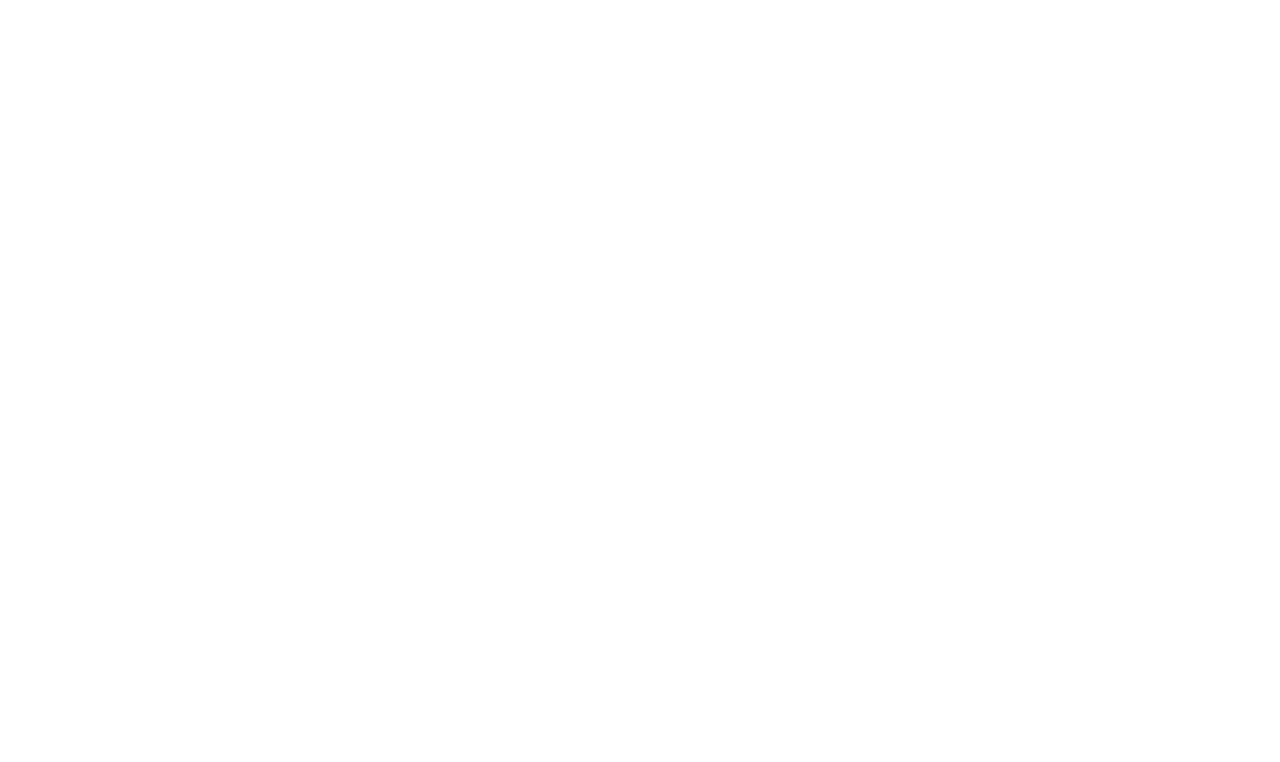
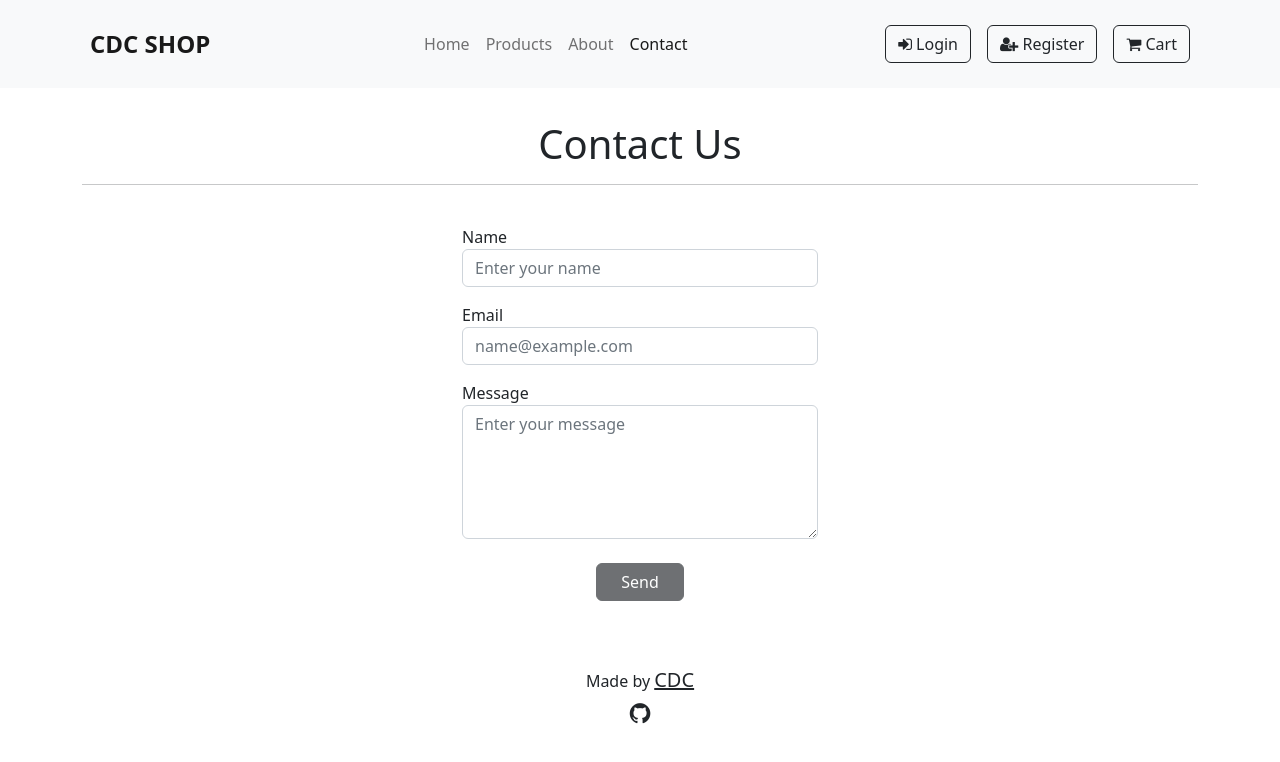
Before and after one commit to dnl-trpp/CDC_app, a React (Create React App) app in the folder frontend/: page /contact in a window 1280 px wide. Before the commit this address had no page. Shown: the top 762 px of the page. Built offline with nearby package versions, Linux system fonts and the light colour scheme.

Commit message:
AboutPage, ContactPage, ProductsPage

```diff
--- a/frontend/package.json
+++ b/frontend/package.json
@@ -3,6 +3,8 @@
   "version": "0.1.0",
   "private": true,
   "dependencies": {
+    "@fortawesome/fontawesome-svg-core": "^6.3.0",
+    "@fortawesome/free-solid-svg-icons": "^6.3.0",
     "@testing-library/jest-dom": "^5.16.5",
     "@testing-library/react": "^13.4.0",
     "@testing-library/user-event": "^13.5.0",
--- a/frontend/src/App.js
+++ b/frontend/src/App.js
@@ -1,16 +1,22 @@
 import React from 'react'
 import "./App.css";
-import Products from "./components/Products";
+
 import WarehouseManagement from "./components/WarehouseManagement";
 import Home from "./pages/Home";
-import Merchant from "./pages/Merchant";
+import Merchant from './pages/Merchant';
+import AboutPage from './pages/AboutPage';
+import ContactPage from './pages/ContactPage';
+import ProductsPage from './pages/ProductsPage';
 import { BrowserRouter, Routes, Route} from "react-router-dom";
 
 
 
 
+
+
 function App() {
-  //per quanto riguarda products dovrebbero starci due endpoint uno per i prodotti visibili all'utente e uno per il mercante
+  //per quanto riguarda products dovrebbero starci due endpoint uno per i prodotti visibili all'utente e uno per il mercante cosi sto facendo
+  // /warehouse per merchant and /products per gli utenti
 
 
 
@@ -22,7 +28,9 @@ function App() {
       <Routes>
         <Route path="/" element={<Home/>} />
         <Route path="/merchants" element={<Merchant/>} />
-        <Route path="/products" element={<Products/>} />
+        <Route path="/products" element={<ProductsPage/>} />
+        <Route path="/about" element={<AboutPage/>} />
+        <Route path="/contact" element={<ContactPage/>} />
         <Route path="/warehouse/:id" element={<WarehouseManagement/>} />
 
       </Routes>
--- /dev/null
+++ b/frontend/src/components/Footer.jsx
@@ -0,0 +1,22 @@
+import React from "react";
+
+const Footer = () => {
+  return (
+    <>
+      <footer class="mb-0 text-center">
+        <div class="d-flex align-items-center justify-content-center pb-5">
+          <div class="col-md-6">
+            <p class="mb-3 mb-md-0">Made by {" "}
+              <a class="text-decoration-underline text-dark fs-5">CDC</a>
+            </p>
+            <a class="text-dark fs-4" href="/">
+              <i class="fa fa-github"></i>
+            </a>
+          </div>
+        </div>
+      </footer>
+    </>
+  );
+};
+
+export default Footer
--- a/frontend/src/components/Navbar.jsx
+++ b/frontend/src/components/Navbar.jsx
@@ -27,9 +27,9 @@ const Navbar = () => {
                         </li>
                     </ul>
                     <div class="buttons text-center">
-                        <NavLink to="/login" className="btn btn-outline-dark m-2"><i className="fa fa-sign-in-alt mr-1"></i> Login</NavLink>
-                        <NavLink to="/register" className="btn btn-outline-dark m-2"><i className="fa fa-user-plus mr-1"></i> Register</NavLink>
-                        <NavLink to="/cart" className="btn btn-outline-dark m-2"><i className="fa fa-cart-shopping mr-1"></i> Cart </NavLink>
+                        <NavLink to="/login" className="btn btn-outline-dark m-2"><i class="fa fa-sign-in mr-1"></i> Login</NavLink>
+                        <NavLink to="/register" className="btn btn-outline-dark m-2"><i class="fa fa-user-plus mr-1"></i> Register</NavLink>
+                        <NavLink to="/cart" className="btn btn-outline-dark m-2"><i class="fa fa-shopping-cart mr-1"></i> Cart </NavLink>
                     </div>
                 </div>
 
--- a/frontend/src/components/index.js
+++ b/frontend/src/components/index.js
@@ -5,3 +5,4 @@ export { default as ProductsMerchant } from './ProductsMerchant';
 export { default as NavbarMerchant } from './NavbarMerchant';
 export { default as AddProduct } from './AddProduct';
 export { default as WarehouseManagement } from './WarehouseManagement';
+export { default as Footer } from './Footer';
--- a/frontend/src/index.js
+++ b/frontend/src/index.js
@@ -2,6 +2,7 @@ import React from "react";
 import ReactDOM from "react-dom/client";
 import 'bootstrap/dist/css/bootstrap.min.css';
 import 'bootstrap/dist/js/bootstrap.bundle.min';
+import 'font-awesome/css/font-awesome.min.css';
 
 import App from "./App";
 
--- /dev/null
+++ b/frontend/src/pages/AboutPage.jsx
@@ -0,0 +1,44 @@
+import React from 'react'
+import { useNavigate } from 'react-router-dom';
+import { Footer, Navbar } from "../components";
+
+const AboutPage = () => {
+    const navigate = useNavigate();
+
+    const handleNavigate = () => {
+
+      navigate('/products');
+
+    };
+
+  return (
+    <>
+      <Navbar />
+      <div className="container my-3 py-3">
+        <h1 className="text-center">About Us</h1>
+        <hr />
+        <p className="lead text-center">
+        Welcome to our CDC shop! We are a family-owned business dedicated to providing high-quality tools and equipment.
+        With years of experience in the industry, we understand the importance of having reliable tools to get the job done right.
+        At our shop, you'll find a wide variety of tools to meet all of your needs, from hand tools and power tools to specialty equipment and accessories.
+        We carry products from some of the most trusted brands in the business, so you can be confident that you're getting the best quality tools available.
+        Our team of knowledgeable staff is always here to help answer any questions you may have and provide expert advice on which tools are best suited for your specific project.
+        We take pride in providing excellent customer service and ensuring that you have a positive shopping experience with us.
+        We are passionate about tools and are committed to providing our customers with the best selection and service possible.
+        Thank you for choosing us as your go-to destination for all your tool needs!
+        </p>
+
+        <div class="container">
+            <div class="row justify-content-center">
+                <div class="col-md-6 text-center">
+                    <button class="btn btn-lg btn-outline-dark" onClick= {handleNavigate}><h2>Our Product</h2></button>
+                </div>
+            </div>
+        </div>
+    </div>
+      <Footer />
+    </>
+  )
+}
+
+export default AboutPage
--- /dev/null
+++ b/frontend/src/pages/ContactPage.jsx
@@ -0,0 +1,58 @@
+import React from "react";
+import { Footer, Navbar } from "../components";
+const ContactPage = () => {
+  return (
+    <>
+      <Navbar />
+      <div class="container my-3 py-3">
+        <h1 class="text-center">Contact Us</h1>
+        <hr />
+        <div class="row my-4 h-100">
+          <div class="col-md-4 col-lg-4 col-sm-8 mx-auto">
+            <form>
+              <div class="form my-3">
+                <label for="Name">Name</label>
+                <input
+                  type="email"
+                  class="form-control"
+                  id="Name"
+                  placeholder="Enter your name"
+                />
+              </div>
+              <div class="form my-3">
+                <label for="Email">Email</label>
+                <input
+                  type="email"
+                  class="form-control"
+                  id="Email"
+                  placeholder="name@example.com"
+                />
+              </div>
+              <div class="form  my-3">
+                <label for="Password">Message</label>
+                <textarea
+                  rows={5}
+                  class="form-control"
+                  id="Password"
+                  placeholder="Enter your message"
+                />
+              </div>
+              <div class="text-center">
+                <button
+                  class="my-2 px-4 mx-auto btn btn-dark"
+                  type="submit"
+                  disabled
+                >
+                  Send
+                </button>
+              </div>
+            </form>
+          </div>
+        </div>
+      </div>
+      <Footer />
+    </>
+  );
+};
+
+export default ContactPage;
--- a/frontend/src/pages/Home.jsx
+++ b/frontend/src/pages/Home.jsx
@@ -1,5 +1,5 @@
 import React from "react";
-import { Navbar, Main, Products} from "../components";
+import { Navbar, Main, Products, Footer} from "../components";
 
 function Home() {
   return (
@@ -7,6 +7,7 @@ function Home() {
       <Navbar />
       <Main />
       <Products />
+      <Footer />
 
     </>
   )
--- /dev/null
+++ b/frontend/src/pages/ProductsPage.jsx
@@ -0,0 +1,53 @@
+//questa dovrebbe essere la pagina accessibile all'utente dopo aver fatto il login
+
+
+import * as React from 'react';
+import { NavLink } from 'react-router-dom'
+import { Footer, Products } from '../components';
+
+const ProductsPage = () => {
+
+    return (
+        <>
+        <nav className="navbar navbar-expand-lg navbar-light bg-light">
+            <div class="container">
+            <NavLink className="navbar-brand fw-bold fs-4 px-2" to="/">CDC SHOP</NavLink>
+                    <ul className="navbar-nav m-auto my-2 text-center">
+                        <li className="nav-item">
+                            <NavLink className="nav-link" to="/">Home </NavLink>
+                        </li>
+                        <li className="nav-item">
+                            <NavLink className="nav-link" to="/account">Account</NavLink>
+                        </li>
+                    </ul>
+
+
+            <form class="d-flex">
+                <input class="form-control me-2" type="search" placeholder="Search" aria-label="Search"/>
+                <button class="btn btn-outline-dark m-1" type="submit">Search</button>
+            </form>
+
+            </div>
+        </nav>
+      <div class="container my-3 py-3">
+        <div class="row">
+            <div class="col-4">
+            <select class="form-select m-2" defaultValue={"default"} >
+                <option value="default" disabled>Sort by</option>
+                <option>Price - Lowest to Highest</option>
+                <option>Price - Highest to Lowest</option>
+                <option>Alphabet - A-Z</option>
+                <option>Alphabet - Z-A</option>
+            </select>
+            </div>
+        </div>
+    </div>
+        <Products/>
+        <Footer/>
+    </>
+
+
+    )
+  };
+
+  export default ProductsPage;
```
Also changed, not shown: 2 other files (tests, documents, lock files or other folders).
